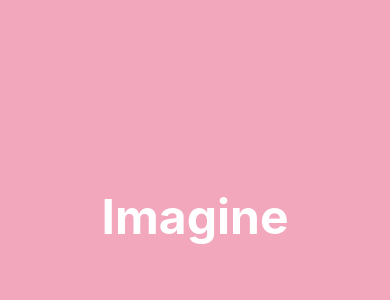
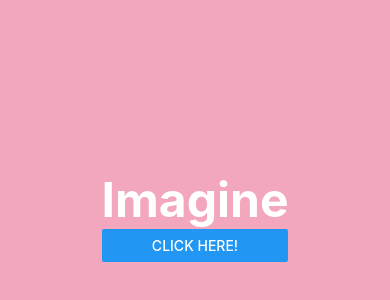
Before and after one commit to ASTROGBAE/COMP3130-example-project-workshops, a React Native app: screen / in a window 390 px wide. Shown: the part 186-486 px from the top of the page. Built offline with nearby package versions, Linux system fonts and the light colour scheme.

Commit message:
basic AppButton functionality with an alert responce (need to make button more complex)

```diff
--- a/app/components/AppButton.js
+++ b/app/components/AppButton.js
@@ -1,5 +1,5 @@
 import React from "react";
-import { Text, StyleSheet, Button, TouchableOpacity, View } from "react-native";
+import { Alert, Text, StyleSheet, Button, TouchableOpacity, View } from "react-native";
 
 import AppColors from "../config/AppColors";
 
@@ -7,10 +7,10 @@ function AppButton(props) {
     return (
         <View>
             <Button // TODO use touchable opacity and view objects instead of button as its not very customisable
-            // onPress={onPressLearnMore}
-            title={props.children}
-            //color
-            accessibilityLabel="Learn more about this purple button"
+                onPress={() => Alert.alert('Simple Button pressed')}
+                title={props.children}
+                //color
+                accessibilityLabel="Learn more about this purple button"
             />
         </View>
     );
@@ -20,12 +20,9 @@ export default AppButton;
 
 const styles = StyleSheet.create({
     button: {
-        backgroundColor:'black'
+        color: AppColors.secondary,
+        borderRadius: 50,
+        padding: 10,
+        marginTop:10,
     }
-    // button: {
-    //     color: AppColors.secondary,
-    //     borderRadius: 50,
-    //     padding: 10,
-    //     marginTop:10,
-    // }
 });
--- a/app/screens/LoginScreen.js
+++ b/app/screens/LoginScreen.js
@@ -15,6 +15,7 @@ function LoginScreen(props) {
         <AppScreen style={styles.container}>
             <View>
                 <AppText>Imagine</AppText>
+                <AppButton>Click here!</AppButton>
                 <StatusBar style="auto" />
             </View>
             <AppTextInput // appText input
```
